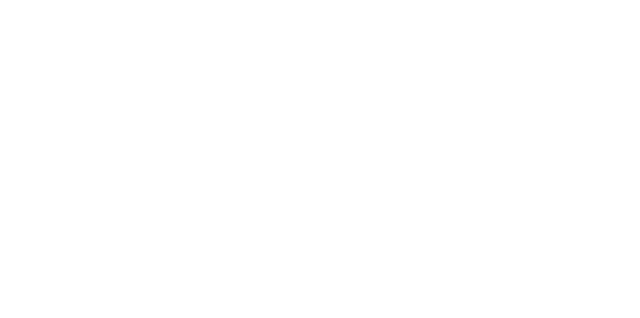
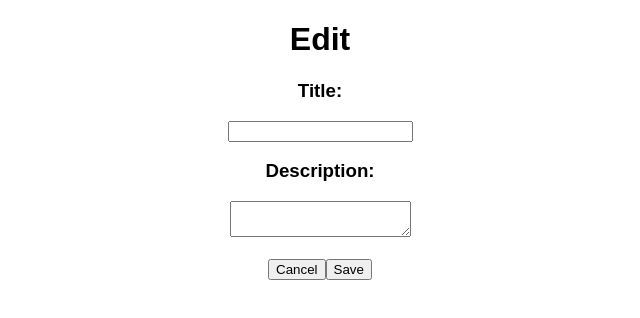
Before and after one commit to Sjack7892/movie-collection, a React (Create React App) app: page /edit in a window 1280 px wide. Shown: the top 318 px of the page, without its empty margins (320-960 px from the left). Built offline with nearby package versions, Linux system fonts and the light colour scheme.

Commit message:
created edit component

```diff
--- a/src/components/App/App.js
+++ b/src/components/App/App.js
@@ -3,6 +3,7 @@ import './App.css';
 import MovieList from '../MovieList/MovieList';
 import {BrowserRouter, Route} from 'react-router-dom';
 import Details from '../Details/Details';
+import Edit from '../Edit/Edit';
 
 class App extends Component {
   // Renders the entire app on the DOM
@@ -12,6 +13,7 @@ class App extends Component {
         <BrowserRouter>
           <Route exact path="/" component={MovieList} />
           <Route path="/details" component={Details} />
+          <Route path="/edit" component={Edit} />
         </BrowserRouter>
       </div>
     );
--- a/src/components/Details/Details.jsx
+++ b/src/components/Details/Details.jsx
@@ -6,9 +6,10 @@ class Details extends Component {
     render() {
         return (
             <div>
-                <h1>Details</h1>
+                <h1>{this.props.title}</h1>
+                <p>{this.props.description}</p>
                 <Link to="/"><button>Back</button></Link>
-                <p>{this.props.details}</p>
+                <Link to="/edit"><button>Edit</button></Link>
             </div>
         )
     }
@@ -16,7 +17,8 @@ class Details extends Component {
 
 const putStateOnProps = (reduxState) => {
     return {
-        details: reduxState.details
+        title: reduxState.details.title,
+        description: reduxState.details.description
     }
 }
 
--- /dev/null
+++ b/src/components/Edit/Edit.jsx
@@ -0,0 +1,30 @@
+import React, {Component} from 'react';
+import {Link} from 'react-router-dom';
+import {connect} from 'react-redux';
+
+class Edit extends Component {
+    render() {
+        return (
+            <div>
+                <h1>Edit</h1>
+                <h3>Title:</h3>
+                <input value={this.props.title} type="text"></input>
+                <h3>Description:</h3>
+                <textarea value={this.props.description}></textarea>
+                <br/>
+                <br/>
+                <Link to="/details"><button>Cancel</button></Link>
+                <button>Save</button>
+            </div>
+        )
+    }
+}
+
+const putStateOnProps = (reduxState) => {
+    return {
+        title: reduxState.details.title,
+        description: reduxState.details.description
+    }
+}
+
+export default connect(putStateOnProps)(Edit);
--- a/src/components/MovieItem/MovieItem.jsx
+++ b/src/components/MovieItem/MovieItem.jsx
@@ -8,7 +8,7 @@ class MovieItem extends Component {
         console.log('image clicked!', this.props.movieData.id);
         this.props.dispatch({
             type: 'SEND_DETAILS',
-            payload: this.props.movieData.description
+            payload: this.props.movieData
         })
         // Redirect to details page.
         // this.props.history.push("/details");
```
